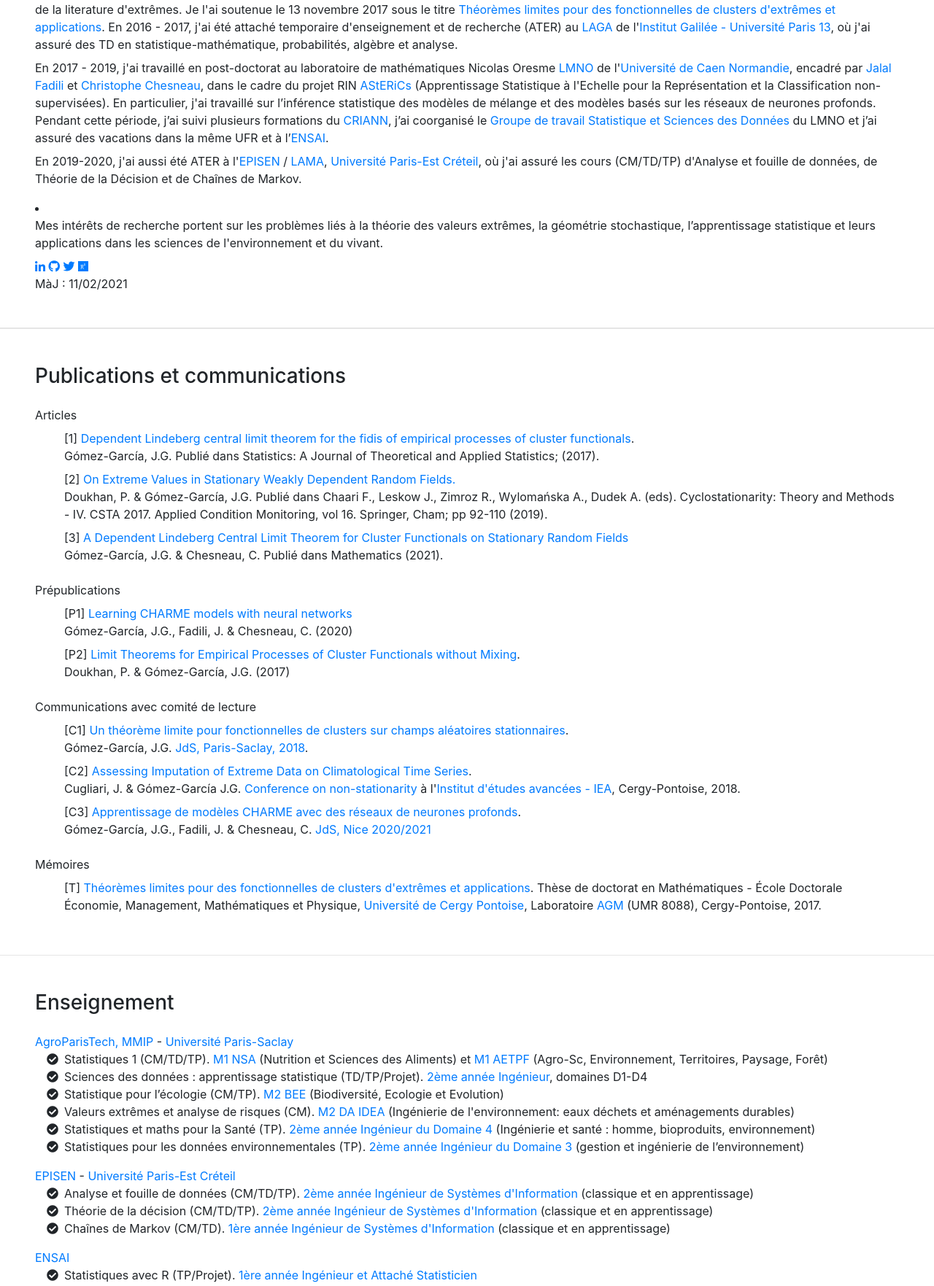
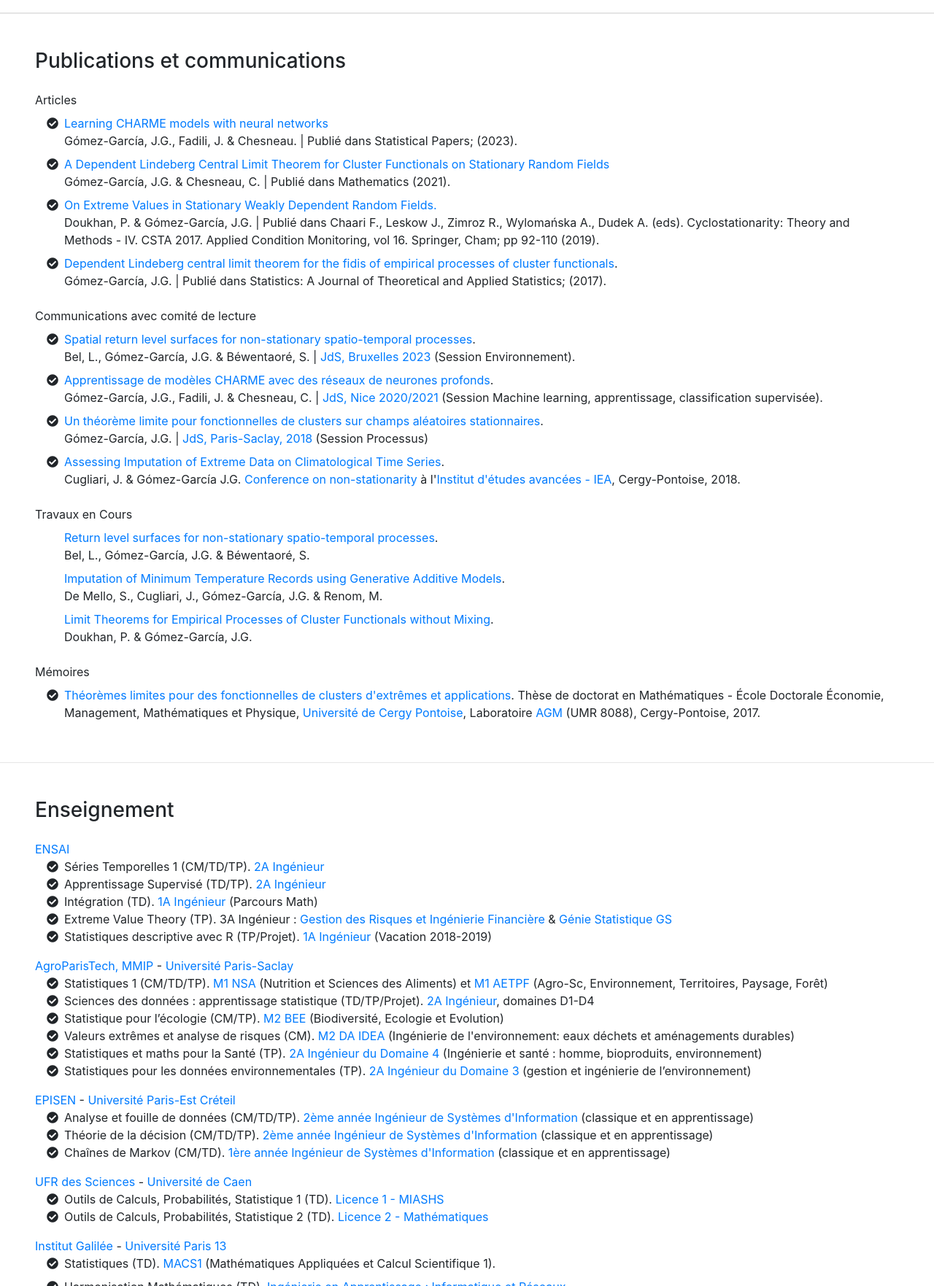
Before and after one commit to jose3g/jose3g.github.io, a website with bundled scripts: page index.html in a window 1280 px wide. Shown: the part 485-2248 px from the top of the page at 73% size. Built offline with nearby package versions, Linux system fonts and the light colour scheme; a web font is replaced by a local one.

Commit message:
Add files via upload

```diff
--- a/index.html
+++ b/index.html
@@ -8,7 +8,7 @@
     <meta name="description" content="">
     <meta name="José Gregorio Gomez Garcia" content="">
 
-    <title> Homepage Jose Gregorio Gomez Garcia </title>
+    <title> Homepage of Jose Gregorio Gomez Garcia </title>
 
 
     <!-- Bootstrap core CSS -->
@@ -28,7 +28,7 @@
 
     <nav class="navbar navbar-expand-lg navbar-dark bg-primary fixed-top" id="sideNav">
       <a class="navbar-brand js-scroll-trigger" href="#page-top">
-        <span class="d-block d-lg-none">Gómez-García </span>
+        <span class="d-block d-lg-none"> José G. Gómez-García </span>
       </a>
       <button class="navbar-toggler" type="button" data-toggle="collapse" data-target="#navbarSupportedContent" aria-controls="navbarSupportedContent" aria-expanded="false" aria-label="Toggle navigation">
         <span class="navbar-toggler-icon"></span>
@@ -52,7 +52,7 @@
             <a class="nav-link js-scroll-trigger" href="#enseignement">Enseignement</a>
           </li>
      <li class="nav-item">
-            <a class="nav-link js-scroll-trigger" href="https://gomezgarcia.users.lmno.cnrs.fr/documents/cv2021" target=_blank> CV </a>
+            <a class="nav-link js-scroll-trigger" href="https://drive.google.com/file/d/1sFFO-6MgAnkD3FkxC7Fv6jTISoYxfRtL/view?usp=sharing" target=_blank> CV </a>
           </li>
 <!--           <li class="nav-item">
             <a class="nav-link js-scroll-trigger" href="#contact"> Contact </a>
@@ -67,32 +67,39 @@
       <section class="resume-section p-3 p-lg-5 d-flex d-column" id="accueil">
         <div class="my-auto">
           <h2 class="mb-0"> José G.
-            <span class="text-primary"> Gómez García </span>
+            <span class="text-primary"> Gómez-García </span>
           </h2>
           <div class="mb-0">
-            UMR 518 MIA-Paris, AgroParisTech, INRAE, Université Paris-Saclay
+              Chargé d'Enseignement et de Recherche
               <!--<div class="subheading mb-0">-->
-            <div class="mb-0"> Rennes.
+            <div class="mb-0"> ENSAI - CREST (UMR CNRS 9194)
                   <div class="mb-5">
-                      <a href="mailto:jose.gomez-garcia@agroparistech.fr">jose.gomez-garcia@agroparistech.fr</a>
+                      <a href="mailto:jose.gomez-garcia@ensai.fr">jose.gomez-garcia@ensai.fr</a>
                   </div>
               </div>
             </div>
-            <li >
-            <p class="mb-0">
-                Je suis actuellement maître de conférences contractuel (MCC) à l'<a href="https://www6.inrae.fr/mia-paris/" target="_blank">UMR MIA-Paris</a> d'<a href="http://www2.agroparistech.fr" target="_blank">AgroParisTech</a>, <a href="https://www.universite-paris-saclay.fr" target="_blank">Université Paris-Saclay.</a> </p>
+
             <p class="mb-3">
-                Mon enseignement dans le département <a href="http://www2.agroparistech.fr/Modelisation-Mathematique-Informatique-et-Physique.html" target="_blank">MMIP</a> porte principalement sur la modélisation statistique de données environnementales et du vivant, en commençant par le modèle linéaire et ses extensions et en finisant par l'analyse des valeurs extrêmes. Généralement, mes cours incluent aussi les méthodes de classification non-supervisée (K-means et CAH) et la méthode de réduction de dimension par ACP. Mes recherches dans l'UMR sont principalement centrées dans la détection de tendances et de clusters pour les extrêmes spatio-temporels avec des applications au changement climatique et à son adaptation. Ces études sont menées en collaboration avec <a href="https://www6.inrae.fr/mia-paris/Equipes/Membres/Liliane-Bel" target="_blank">Liliane Bel</a>.
-         <!--
-            et membre de la <a href="http://smai.emath.fr/" target=_blank>Societé de Mathématiques Apliquées et Industrielles (SMAI)</a>. -->
+
+                Je suis actuellement Chargé d'Enseignement et de Recherche à l'<a href="https://ensai.fr" target="_blank">ENSAI</a> et au <a href="https://crest.science" target="_blank">CREST</a> (UMR CNRS 9194).
 
             </p>
-            </li>
+
+            <p class="mb-3">
+
+            Mon enseignement porte principalement sur la modélisation statistique en commençant par le modèle linéaire et ses extensions et en finisant par l'analyse des valeurs extrêmes. Généralement, mes cours incluent aussi les méthodes d'apprentissage non-supervisé (K-means et CAH), supervisé (KNN, LDA, QDA, Random Forest) et la méthode de réduction de dimension par ACP.
+
+            </p>
+
+         <!--
+            et membre de la <a href="http://smai.emath.fr/" target=_blank>Societé de Mathématiques Apliquées et Industrielles (SMAI)</a>.Mes recherches dans l'UMR sont principalement centrées dans la détection de tendances et de clusters pour les extrêmes spatio-temporels avec des applications au changement climatique et à son adaptation. Ces études sont menées en collaboration avec <a href="https://www6.inrae.fr/mia-paris/Equipes/Membres/Liliane-Bel" target="_blank">Liliane Bel</a>.  -->
 
 
+
+            <!--
             <li>
             <p class="mb-2">
-                <!--<div class="row justify-content-between">  Un peu d'histoire sur moi :  -->
+                <!--<div class="row justify-content-between">  Un peu d'histoire sur moi :
             Après une formation initiale en mathématiques à l'<a href="http://www.ucv.ve/" target=_blank>Université Centrale du Venezuela</a>, j'ai préparé ma thèse en Statistique-Mathématique avec <a href="https://doukhan.u-cergy.fr" target=_blank>Paul Doukhan</a> au <a href="https://cyagm.cyu.fr" target="_blank">laboratoire de mathématiques AGM</a> (Analyse Géométrie Modélisation) de <a href="https://www.cyu.fr" target="_blank">CY Cergy Paris Université</a>. Le thème de celle-ci était le développement des théorèmes limites pour des clusters de valeurs extrêmes de processus et de champs aléatoires sous des conditions de dépendance plus faibles que celles de la literature d'extrêmes. Je l'ai soutenue le 13 novembre 2017 sous le titre <a href="http://www.theses.fr/2017CERG0916" target="_blank">Théorèmes limites pour des fonctionnelles de clusters d'extrêmes et applications</a>. En 2016 - 2017, j'ai été attaché temporaire d'enseignement et de recherche (ATER) au <a href="https://www.math.univ-paris13.fr/laga/index.php/fr/" target="_blank">LAGA</a> de l'<a href="https://galilee.univ-paris13.fr/" target="_blank">Institut Galilée - Université Paris 13</a>, où j'ai assuré des TD en statistique-mathématique, probabilités, algèbre et analyse.</p>
 
 
@@ -102,13 +109,16 @@
             <p class="mb-3">
                 En 2019-2020, j'ai aussi été ATER à l'<a href="https://esipe.u-pec.fr/" target=_blank>EPISEN</a> / <a href="https://lama.u-pem.fr/" target=_blank>LAMA</a>, <a href="https://www.u-pec.fr/" target=_blank>Université Paris-Est Créteil</a>, où j'ai assuré les cours (CM/TD/TP) d'Analyse et fouille de données, de Théorie de la Décision et de Chaînes de Markov.
             </p>
-            </li>
+            </li>-->
 
-            <li>
-            <p class="mb-2"> Mes intérêts de recherche portent sur les problèmes liés à la théorie des valeurs extrêmes, la géométrie stochastique, l’apprentissage statistique et leurs applications dans les sciences de l'environnement et du vivant. </p>
-            </li>
+
+            <p class="mb-4">
+                Mes intérêts de recherche portent sur les problèmes liés à la théorie des valeurs extrêmes, les séries temporelles, l’apprentissage statistique et leurs applications dans les sciences de l'environnement et du vivant.
+            </p>
+
 
           <!--  <p class="lead mb-5" style="color:#ff0000">  <a href="https://gomezgarcia.users.lmno.cnrs.fr/documents/cv2020" target=_blank>Mon curriculum vitæ</a> </p>-->
+
 
             <div class="social-icons">
             <a href="https://www.linkedin.com/in/jos%C3%A9-g-g%C3%B3mez-garc%C3%ADa-32766762/" target=_blank>
@@ -125,7 +135,7 @@
             </a>
           </div >
            <!-- <p class="lead mb-5" style="color:#ff0000">  Site en contruction </p>-->
-             MàJ : 11/02/2021
+             MàJ : 01/09/2023 - Site en Construction
            </div>
             </section>
 
@@ -270,65 +280,90 @@
           <h3 class="mb-4">Publications et communications</h3>
              <div class="subheading mb-2">Articles</div>
           <ul class="fa-ul mb-0">
+              <li class="mb-0">
+                    <i class="fa-li fa fa-check-circle"></i> <a href="https://link.springer.com/article/10.1007/s00362-023-01442-z" target=_blank>Learning CHARME models with neural networks</a>
+                </li>
+                <li class="mb-2">
+                Gómez-García, J.G., Fadili, J. &amp; Chesneau. | Publié dans Statistical Papers; (2023).
+                </li>
+
+              <li class="mb-0">
+                 <i class="fa-li fa fa-check-circle"></i>  <a href="https://doi.org/10.3390/math9030212" target="_blank">A Dependent Lindeberg Central Limit Theorem for Cluster Functionals on Stationary Random Fields</a>
+                </li>
+            <li class="mb-2">
+                Gómez-García, J.G. &amp; Chesneau, C. | Publié dans Mathematics (2021).
+                </li>
+
             <li class="mb-0">
-             [1]  <a href="https:
+             <i class="fa-li fa fa-check-circle"></i>  <a href="https://link.springer.com/chapter/10.1007%2F978-3-030-22529-2_5" target="_blank">On Extreme Values in Stationary Weakly Dependent Random Fields.</a>
+              </li>
+            <li class="mb-2">
+                <a> Doukhan, P. &amp; Gómez-García, J.G. | Publié dans Chaari F., Leskow J., Zimroz R., Wylomańska A., Dudek A. (eds). Cyclostationarity: Theory and Methods - IV. CSTA 2017. Applied Condition Monitoring, vol 16. Springer, Cham; pp 92-110 (2019). </a>
+            </li>
+
+              <li class="mb-0">
+             <i class="fa-li fa fa-check-circle"></i>  <a href="https:
 //doi.org/10.1080/02331888.2018.1470630" target=_blank>Dependent Lindeberg central limit theorem for the fidis of empirical processes of cluster functionals</a>.
               </li>
+                <li class="mb-4">
+                <a> Gómez-García, J.G. | Publié dans Statistics: A Journal of Theoretical and Applied Statistics; (2017).</a>
+              </li>
+          </ul>
+
+             <div class="subheading mb-2">Communications avec comité de lecture</div>
+          <ul class="fa-ul mb-2">
+              <li class="mb-0">
+                    <i class="fa-li fa fa-check-circle"></i> <a href="https://drive.google.com/file/d/1WRUOqc5_1iiNucgftcxds_TQwQLGcRuL/view?pli=1" target=_blank>Spatial return level surfaces for non-stationary spatio-temporal processes</a>.</li>
                 <li class="mb-2">
-                <a> Gómez-García, J.G. Publié dans Statistics: A Journal of Theoretical and Applied Statistics; (2017).</a>
+                    Bel, L., Gómez-García, J.G. &amp; Béwentaoré, S. |  <a href="https://jds2023.sciencesconf.org/resource/page/id/19#LU44" target="_blank">JdS, Bruxelles 2023</a> (Session Environnement).
+                </li>
+
+              <li class="mb-0">
+                <i class="fa-li fa fa-check-circle"></i>  <a href="https://hal.archives-ouvertes.fr/hal-02517970" target="_blank">Apprentissage de modèles CHARME avec des réseaux de neurones profonds</a>.</li>
+              <li class="mb-2"> Gómez-García, J.G., Fadili, J. &amp; Chesneau, C.  | <a href="https://jds2020.sciencesconf.org" target="_blank"> JdS, Nice 2020/2021</a> (Session Machine learning, apprentissage, classification supervisée).
               </li>
-            <li class="mb-0">
-             [2]  <a href="https://link.springer.com/chapter/10.1007%2F978-3-030-22529-2_5" target="_blank">On Extreme Values in Stationary Weakly Dependent Random Fields.</a>
-              </li>
-            <li class="mb-2">
-                <a> Doukhan, P. &amp; Gómez-García, J.G. Publié dans Chaari F., Leskow J., Zimroz R., Wylomańska A., Dudek A. (eds). Cyclostationarity: Theory and Methods - IV. CSTA 2017. Applied Condition Monitoring, vol 16. Springer, Cham; pp 92-110 (2019). </a>
-            </li>
 
             <li class="mb-0">
-                [3] <a href="https://doi.org/10.3390/math9030212" target="_blank">A Dependent Lindeberg Central Limit Theorem for Cluster Functionals on Stationary Random Fields</a>
-                </li>
-            <li class="mb-4">
-                Gómez-García, J.G. &amp; Chesneau, C. Publié dans Mathematics (2021).
-                </li>
+                <i class="fa-li fa fa-check-circle"></i>   <a href="https://hal.archives-ouvertes.fr/hal-01817304" target=_blank>Un théorème limite pour fonctionnelles de clusters sur champs aléatoires stationnaires</a>.</li>
+              <li class="mb-2"> Gómez-García, J.G. | <a href="http://jds2018.sfds.asso.fr/index.html" target=_blank>JdS, Paris-Saclay, 2018</a> (Session Processus)
+              </li>
 
+            <li class="mb-0">
+                <i class="fa-li fa fa-check-circle"></i>  <a href="https://hal.archives-ouvertes.fr/hal-01812715" target="_blank">Assessing Imputation of Extreme Data on Climatological Time Series</a>. </li>
+                <li class="mb-4"> Cugliari, J. &amp; Gómez-García J.G. <a href="https://www.u-cergy.fr/fr/laboratoires/agm/actualites-du-laboratoire/conference-on-non-stationarity.html" target="_blank">Conference on non-stationarity</a> à l'<a href="https://iea.u-cergy.fr/fr/index.html" target="_blank">Institut d'études avancées - IEA</a>, Cergy-Pontoise, 2018.
+              </li>
           </ul>
-             <div class="subheading mb-2">Prépublications</div>
+
+
+
+            <div class="subheading mb-2">Travaux en Cours</div>
             <ul class="fa-ul mb-2">
-                <li class="mb-0">
-                    [P1] <a href="https://arxiv.org/pdf/2002.03237.pdf" target=_blank>Learning CHARME models with neural networks</a>
-                </li>
+                 <li class="mb-0">
+                    <a href="https://drive.google.com/file/d/1WRUOqc5_1iiNucgftcxds_TQwQLGcRuL/view?pli=1" target=_blank>Return level surfaces for non-stationary spatio-temporal processes</a>.</li>
                 <li class="mb-2">
-                Gómez-García, J.G., Fadili, J. &amp; Chesneau, C. (2020)
+                    Bel, L., Gómez-García, J.G. &amp; Béwentaoré, S.
                 </li>
 
                 <li class="mb-0">
-                    [P2] <a href="https://arxiv.org/pdf/1507.06184.pdf" target=_blank>Limit Theorems for Empirical Processes of Cluster Functionals without Mixing</a>.</li>
+                     <a href="" target=_blank>Imputation of Minimum Temperature Records using Generative Additive Models</a>.</li>
+                <li class="mb-2">
+                De Mello, S., Cugliari, J., Gómez-García, J.G. &amp; Renom, M.
+                </li>
+
+                <li class="mb-0">
+                     <a href="" target=_blank>Limit Theorems for Empirical Processes of Cluster Functionals without Mixing</a>.</li>
                 <li class="mb-4">
-                Doukhan, P. &amp; Gómez-García, J.G. (2017)
+                Doukhan, P. &amp; Gómez-García, J.G.
                 </li>
             <!--<li class="mb-2">
              [P1]  Mobile-First, Responsive Design</li>-->
           </ul>
-          <div class="subheading mb-2">Communications avec comité de lecture</div>
-          <ul class="fa-ul mb-2">
-            <li class="mb-0">
-                [C1]  <a href="https://hal.archives-ouvertes.fr/hal-01817304" target=_blank>Un théorème limite pour fonctionnelles de clusters sur champs aléatoires stationnaires</a>.</li>
-              <li class="mb-2"> Gómez-García, J.G. <a href="http://jds2018.sfds.asso.fr/index.html" target=_blank>JdS, Paris-Saclay, 2018</a>. </li>
 
-            <li class="mb-0">
-                [C2]  <a href="https://hal.archives-ouvertes.fr/hal-01812715" target="_blank">Assessing Imputation of Extreme Data on Climatological Time Series</a>. </li>
-                <li class="mb-2"> Cugliari, J. &amp; Gómez-García J.G. <a href="https://www.u-cergy.fr/fr/laboratoires/agm/actualites-du-laboratoire/conference-on-non-stationarity.html" target="_blank">Conference on non-stationarity</a> à l'<a href="https://iea.u-cergy.fr/fr/index.html" target="_blank">Institut d'études avancées - IEA</a>, Cergy-Pontoise, 2018.</li>
-
-            <li class="mb-0">
-                [C3]  <a href="https://hal.archives-ouvertes.fr/hal-02517970" target="_blank">Apprentissage de modèles CHARME avec des réseaux de neurones profonds</a>.</li>
-              <li class="mb-4"> Gómez-García, J.G., Fadili, J. &amp; Chesneau, C.  <a href="https://jds2020.sciencesconf.org" target="_blank"> JdS, Nice 2020/2021</a></li>
-
-          </ul>
 
           <div class="subheading mb-2">Mémoires</div>
           <ul class="fa-ul mb-2">
             <li class="mb-2">
-                [T] <a href="http://www.theses.fr/2017CERG0916" target=_blank>Théorèmes limites pour des fonctionnelles de clusters d'extrêmes et applications</a>. Thèse de doctorat en Mathématiques - École Doctorale Économie, Management, Mathématiques et Physique, <a href="https://www.u-cergy.fr/fr/index.html" target=_blank>Université de Cergy Pontoise</a>, Laboratoire <a href="https://www.u-cergy.fr/fr/laboratoires/agm.html" target=_blank>AGM</a> (UMR 8088), Cergy-Pontoise, 2017. </li>
+                <i class="fa-li fa fa-check-circle"></i> <a href="http://www.theses.fr/2017CERG0916" target=_blank>Théorèmes limites pour des fonctionnelles de clusters d'extrêmes et applications</a>. Thèse de doctorat en Mathématiques - École Doctorale Économie, Management, Mathématiques et Physique, <a href="https://www.u-cergy.fr/fr/index.html" target=_blank>Université de Cergy Pontoise</a>, Laboratoire <a href="https://www.u-cergy.fr/fr/laboratoires/agm.html" target=_blank>AGM</a> (UMR 8088), Cergy-Pontoise, 2017. </li>
           </ul>
         </div>
 
@@ -340,54 +375,43 @@
       <section class="resume-section p-3 p-lg-5 d-flex flex-column" id="enseignement">
         <div class="my-auto">
           <h3 class="mb-4">Enseignement</h3>
-         <!-- <div class="subheading mb-3">Programming Languages &amp; Tools</div>
-          <ul class="list-inline dev-icons">
-            <li class="list-inline-item">
-              <i class="fab fa-html5"></i>
+
+    <div class="subheading mb-0"><a href="https://ensai.fr" target=_blank>ENSAI</a></div>
+        <ul class="fa-ul mb-3">
+            <li class="mb-0">
+               <i class="fa-li fa fa-check-circle"></i>
+                Séries Temporelles 1 (CM/TD/TP). <a href="https://ensai.fr/wp-content/uploads/2023/08/Programme_enseignements_2A.pdf" target="_blank"> 2A Ingénieur</a>
             </li>
-            <li class="list-inline-item">
-              <i class="fab fa-css3-alt"></i>
+
+            <li class="mb-0">
+               <i class="fa-li fa fa-check-circle"></i>
+                Apprentissage Supervisé (TD/TP). <a href="https://ensai.fr/wp-content/uploads/2023/08/Programme_enseignements_2A.pdf" target="_blank">2A Ingénieur</a>
             </li>
-            <li class="list-inline-item">
-              <i class="fab fa-js-square"></i>
+
+            <li class="mb-0">
+                <i class="fa-li fa fa-check-circle"></i>
+                Intégration (TD). <a href="https://ensai.fr/wp-content/uploads/2023/08/Brique-1A-2023-2024.pdf" target="_blank"> 1A Ingénieur</a> (Parcours Math)
             </li>
-            <li class="list-inline-item">
-              <i class="fab fa-angular"></i>
-            </li>
-            <li class="list-inline-item">
-              <i class="fab fa-react"></i>
-            </li>
-            <li class="list-inline-item">
-              <i class="fab fa-node-js"></i>
-            </li>
-            <li class="list-inline-item">
-              <i class="fab fa-sass"></i>
-            </li>
-            <li class="list-inline-item">
-              <i class="fab fa-less"></i>
-            </li>
-            <li class="list-inline-item">
-              <i class="fab fa-wordpress"></i>
-            </li>
-            <li class="list-inline-item">
-              <i class="fab fa-gulp"></i>
-            </li>
-            <li class="list-inline-item">
-              <i class="fab fa-grunt"></i>
-            </li>
-            <li class="list-inline-item">
-              <i class="fab fa-npm"></i>
-            </li>
-          </ul>
--->
-    <div class="subheading mb-0"><a href="http://www2.agroparistech.fr/Modelisation-Mathematique-Informatique-et-Physique.html" target=_blank>AgroParisTech, MMIP</a> - <a href="https://www.universite-paris-saclay.fr" target="_blank">Université Paris-Saclay</a></div>
+
+            <li class="mb-0">
+                <i class="fa-li fa fa-check-circle"></i>
+                Extreme Value Theory (TP). 3A Ingénieur : <a href="https://ensai.fr/apres-lensai/les-metiers-de-la-data-2/la-gestion-des-risques-et-lingenierie-financiere/", target="_blank"> Gestion des Risques et Ingénierie Financière</a>  &amp; <a href="https://ensai.fr/apres-lensai/les-metiers-de-la-data-2/lindustrie-et-les-reseaux/", target="_blank"> Génie Statistique GS</a>
+                </li>
+
+            <li class="mb-0">
+               <i class="fa-li fa fa-check-circle"></i>
+             Statistiques descriptive avec R (TP/Projet). <a href="https://ensai.fr/wp-content/uploads/2023/08/Brique-1A-2023-2024.pdf" target=_blank> 1A Ingénieur </a> (Vacation 2018-2019) </li>
+        </ul>
+
+
+             <div class="subheading mb-0"><a href="http://www2.agroparistech.fr/Modelisation-Mathematique-Informatique-et-Physique.html" target=_blank>AgroParisTech, MMIP</a> - <a href="https://www.universite-paris-saclay.fr" target="_blank">Université Paris-Saclay</a></div>
         <ul class="fa-ul mb-3">
             <li class="mb-0">
                <i class="fa-li fa fa-check-circle"></i>
                 Statistiques 1 (CM/TD/TP). <a href="http://www2.agroparistech.fr/-Mention-NSA-Nutrition-et-sciences-des-aliments-.html" target="_blank">M1 NSA</a> (Nutrition et Sciences des Aliments) et <a href="http://www2.agroparistech.fr/-Mention-AETPF-Agrosciences-Environnement-Territoires-Paysage-Foret-.html" target="_blank">M1 AETPF</a> (Agro-Sc, Environnement, Territoires, Paysage, Forêt)</li>
             <li class="mb-0">
                <i class="fa-li fa fa-check-circle"></i>
-                Sciences des données : apprentissage statistique (TD/TP/Projet). <a href="http://www2.agroparistech.fr/2eme-annee,2114.html" target="_blank">2ème année Ingénieur</a>, domaines D1-D4</li>
+                Sciences des données : apprentissage statistique (TD/TP/Projet). <a href="http://www2.agroparistech.fr/2eme-annee,2114.html" target="_blank">2A Ingénieur</a>, domaines D1-D4</li>
             <li class="mb-0">
                 <i class="fa-li fa fa-check-circle"></i>
                 Statistique pour l’écologie (CM/TP). <a href="http://www2.agroparistech.fr/-Mention-BEE-Biodiversite-ecologie-evolution-.html" target="_blank">M2 BEE</a> (Biodiversité, Ecologie et Evolution)</li>
@@ -396,10 +420,10 @@
                 Valeurs extrêmes et analyse de risques (CM). <a href="http://www2.agroparistech.fr/Ingenierie-de-l-environnement-eau-dechets-et-amenagements-durables.html" target="_blank">M2 DA IDEA</a> (Ingénierie de l'environnement: eaux déchets et aménagements durables)</li>
             <li class="mb-0">
                 <i class="fa-li fa fa-check-circle"></i>
-                Statistiques et maths pour la Santé (TP). <a href="http://www2.agroparistech.fr/Domaine-4-Ingenierie-et-sante.html" target="_blank"> 2ème année Ingénieur du Domaine 4</a> (Ingénierie et santé : homme, bioproduits, environnement)</li>
+                Statistiques et maths pour la Santé (TP). <a href="http://www2.agroparistech.fr/Domaine-4-Ingenierie-et-sante.html" target="_blank"> 2A Ingénieur du Domaine 4</a> (Ingénierie et santé : homme, bioproduits, environnement)</li>
             <li class="mb-0">
                 <i class="fa-li fa fa-check-circle"></i>
-                Statistiques pour les données environnementales (TP). <a href="http://www2.agroparistech.fr/Domaine-3-gestion-et-ingenierie-de-l-environnement.html" target="_blank"> 2ème année Ingénieur du Domaine 3</a> (gestion et ingénierie de l’environnement)</li>
+                Statistiques pour les données environnementales (TP). <a href="http://www2.agroparistech.fr/Domaine-3-gestion-et-ingenierie-de-l-environnement.html" target="_blank"> 2A Ingénieur du Domaine 3</a> (gestion et ingénierie de l’environnement)</li>
 
         </ul>
 
@@ -420,12 +444,6 @@
         </ul>
 
 
-    <div class="subheading mb-0"><a href="http://www.ensai.fr/" target=_blank>ENSAI</a> </div>
-        <ul class="fa-ul mb-3">
-            <li class="mb-0">
-               <i class="fa-li fa fa-check-circle"></i>
-             Statistiques avec R (TP/Projet). <a href="http://www.ensai.fr/formation/id-1re-annee.html" target=_blank>1ère année Ingénieur et Attaché Statisticien </a> </li>
-        </ul>
 
 
     <div class="subheading mb-0"><a href="http://ufrdessciences.unicaen.fr" target=_blank>UFR des Sciences</a> - <a href="http://www.unicaen.fr" target="_blank">Université de Caen</a></div>
```
